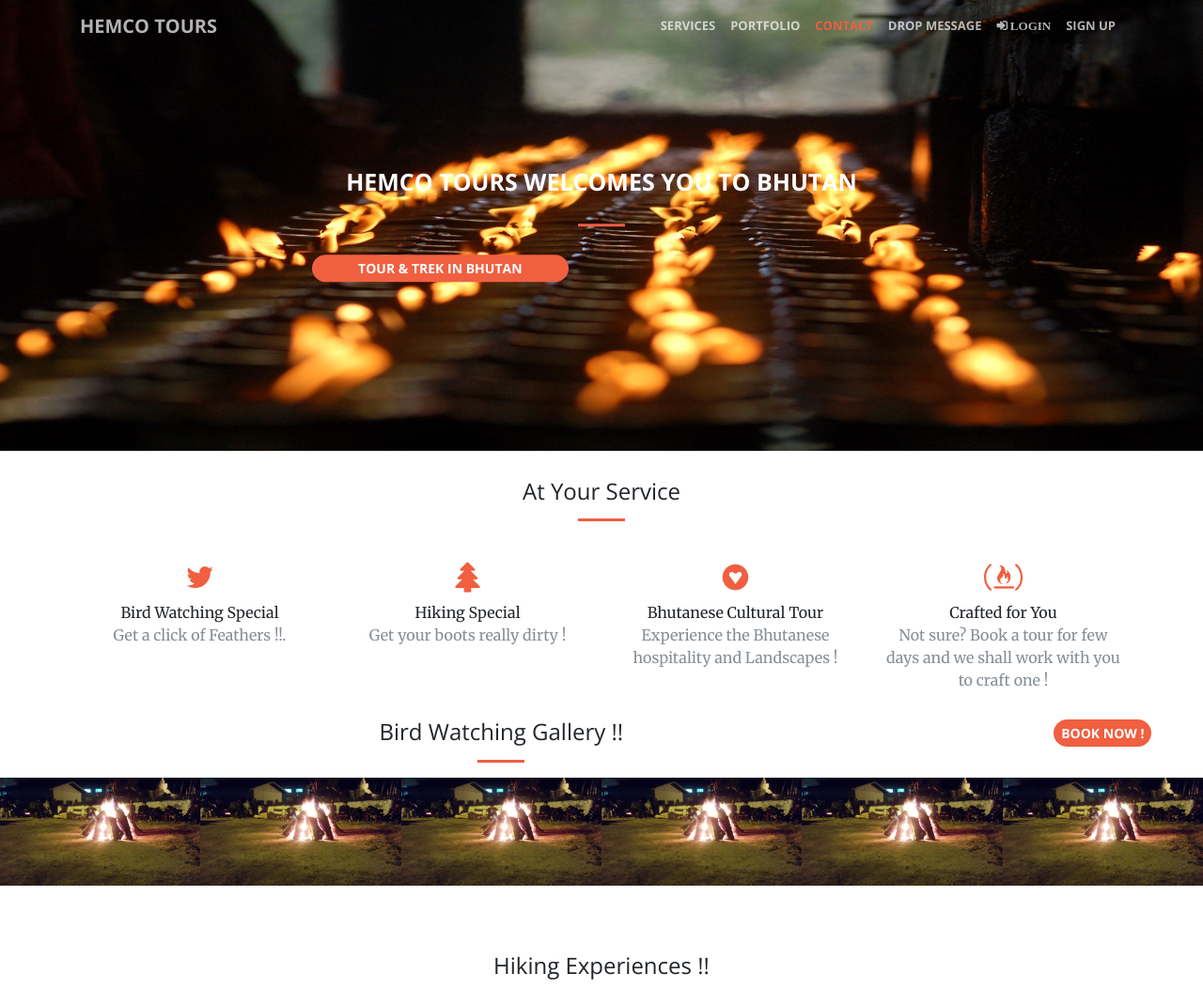
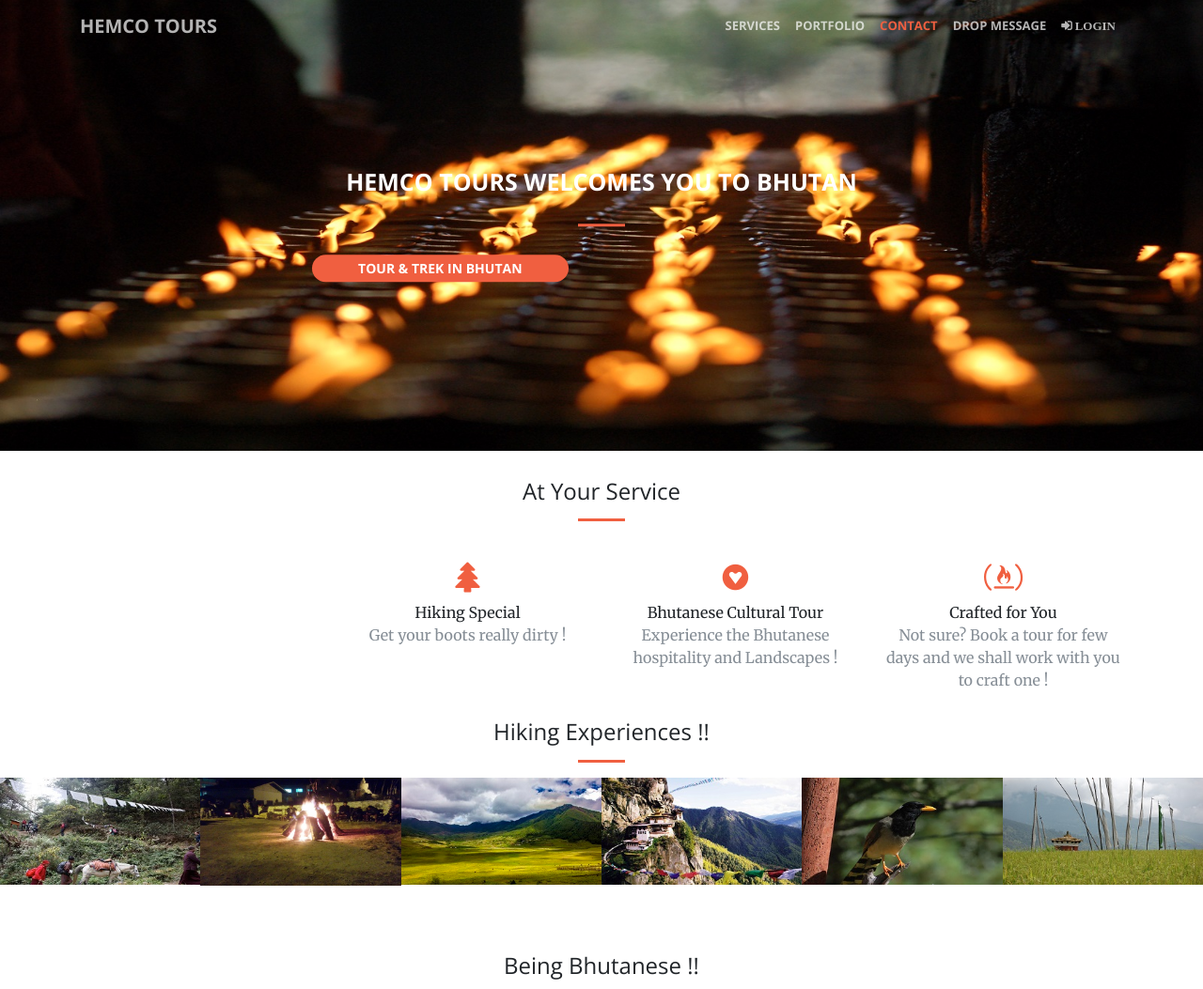
Before and after one commit to tanka/Tourism, a Django app: page / in a window 1280 px wide. Shown: the top 1053 px of the page at 94% size. Run offline with Django 3.2, Linux system fonts and the light colour scheme; some libraries are stand-ins or nearby versions.

Commit message:
uploasding base

```diff
--- a/Tourism/templates/base.html
+++ b/Tourism/templates/base.html
@@ -15,14 +15,15 @@
 
     <!-- Bootstrap core CSS -->
     <!-- <link href="vendor/bootstrap/css/bootstrap.min.css" rel="stylesheet"> -->
-
+    <!-- Load from CDN -->
     <link href="{% static 'ztour/vendor/bootstrap/css/bootstrap.min.css' %}" rel="stylesheet">
 
     <!-- Custom fonts for this template -->
     <!-- <link href="vendor/font-awesome/css/font-awesome.min.css" rel="stylesheet" type="text/css"> -->
+    <!-- Load from CDN -->
     <link href="{% static 'ztour/vendor/font-awesome/css/font-awesome.min.css' %}" rel="stylesheet">
 
-
+    <!-- Load from CDN -->
     <link href='https://fonts.googleapis.com/css?family=Open+Sans:300italic,400italic,600italic,700italic,800italic,400,300,600,700,800' rel='stylesheet' type='text/css'>
     <link href='https://fonts.googleapis.com/css?family=Merriweather:400,300,300italic,400italic,700,700italic,900,900italic' rel='stylesheet' type='text/css'>
 
@@ -83,7 +84,6 @@
         </button>
         <div class="collapse navbar-collapse" id="navbarResponsive">
           <ul class="navbar-nav ml-auto">
-
             <li class="nav-item">
               <a class="nav-link js-scroll-trigger" href="#services">Services</a>
             </li>
@@ -96,17 +96,18 @@
             <li class="nav-item">
               <a class="nav-link js-scroll-trigger" href="/contact">Drop Message</a>
             </li>
+            <!-- <li class="nav-item">
+              {% if user.is_authenticated %}
+              <a class="nav-link js-scroll-trigger" href="/userhandler/{{ request.user.id}}/">User Panel</a>
+              {% else %}
+              <a class="nav-link js-scroll-trigger" href="/signup">Sign Up</a>
+              {% endif %}
+            </li> -->
             <li class="nav-item">
               {% if user.is_authenticated %}
                 <a class="nav-link js-scroll-trigger fa fa-sign-out" aria-hidden="true" href="/accounts/logout/" style="padding-top: 11px"> logout</a>
               {% else %}
               <a class="nav-link js-scroll-trigger fa fa-sign-in" aria-hidden="true" href="/accounts/login/" style="padding-top: 11px"> login</a>
-              {% endif %}
-            </li>
-            <li class="nav-item">
-              {% if user.is_authenticated %}
-              {% else %}
-              <a class="nav-link js-scroll-trigger" href="/signup">Sign Up</a>
               {% endif %}
             </li>
             <!-- <li class="nav-item">
@@ -152,13 +153,13 @@
       <div class="container">
         <div class="row">
           <div class="col-lg-3 col-md-6 text-center">
-            <div class="service-box">
+            <!-- <div class="service-box">
               <a class="nav-link js-scroll-trigger" href="#portfolio">
                 <i class="fa fa-2x fa-twitter text-primary sr-icons"></i>
               </a>
               <h7>Bird Watching Special</h7>
               <p class="text-muted">Get a click of Feathers !!.</p>
-            </div>
+            </div> -->
           </div>
           <div class="col-lg-3 col-md-6 text-center">
             <div class="service-box">
@@ -191,7 +192,7 @@
       </div>
     </section>
 
-    <section class="p-0" id="portfolio">
+   <!--  <section class="p-0" id="portfolio">
       <div class="container-fluid">
         <div class=" row text-center">
             <div class="col-lg-10">
@@ -211,9 +212,7 @@
                   <div class="project-category text-faded">
                     Click
                   </div>
-                  <!-- <div class="project-name">
-                    Project name
-                  </div> -->
+
                 </div>
               </div>
             </a>
@@ -226,9 +225,7 @@
                   <div class="project-category text-faded">
                     Click
                   </div>
-                 <!--  <div class="project-name">
-                    Project Name
-                  </div> -->
+
                 </div>
               </div>
             </a>
@@ -241,9 +238,7 @@
                   <div class="project-category text-faded">
                     Click
                   </div>
-                  <!-- <div class="project-name">
-                    Project Name
-                  </div> -->
+
                 </div>
               </div>
             </a>
@@ -256,9 +251,7 @@
                   <div class="project-category text-faded">
                     Click
                   </div>
-                  <!-- <div class="project-name">
-                    Project Name
-                  </div> -->
+
                 </div>
               </div>
             </a>
@@ -271,9 +264,7 @@
                   <div class="project-category text-faded">
                     Click
                   </div>
-                  <!-- <div class="project-name">
-                    Project Name
-                  </div> -->
+
                 </div>
               </div>
             </a>
@@ -286,20 +277,18 @@
                   <div class="project-category text-faded">
                     Click
                   </div>
-                  <!-- <div class="project-name">
-                    Project Name
-                  </div> -->
+
                 </div>
               </div>
             </a>
           </div>
         </div>
       </div>
-    </section>
+    </section> -->
 
+   <!--  <br/>
     <br/>
-    <br/>
-    <br/>
+    <br/> -->
     <section class="p-0" id="hiking">
       <div class="container-fluid">
         <div class="col-lg-12 text-center">
@@ -308,8 +297,8 @@
         </div>
         <div class="row no-gutter popup-gallery">
           <div class="col-lg-2 col-sm-3">
-            <a class="portfolio-box" href="{% static 'ztour/img/portfolio/fullsize/hiking/hk7.jpg' %}">
-              <img class="img-fluid" src="{% static 'ztour/img/portfolio/thumbnails/hiking/hk7.jpg' %}" alt="">
+            <a class="portfolio-box" href="{% static 'ztour/img/portfolio/fullsize/hiking/hk6.jpg' %}">
+              <img class="img-fluid" src="{% static 'ztour/img/portfolio/thumbnails/hiking/hk6.jpg' %}" alt="">
               <div class="portfolio-box-caption">
                 <div class="portfolio-box-caption-content">
                   <div class="project-category text-faded">
@@ -338,8 +327,8 @@
             </a>
           </div>
           <div class="col-lg-2 col-sm-3">
-            <a class="portfolio-box" href="{% static 'ztour/img/portfolio/fullsize/hiking/hk7.jpg' %}">
-              <img class="img-fluid" src="{% static 'ztour/img/portfolio/thumbnails/hiking/hk7.jpg' %}" alt="">
+            <a class="portfolio-box" href="{% static 'ztour/img/portfolio/fullsize/hiking/hk8.jpg' %}">
+              <img class="img-fluid" src="{% static 'ztour/img/portfolio/thumbnails/hiking/hk8.jpg' %}" alt="">
               <div class="portfolio-box-caption">
                 <div class="portfolio-box-caption-content">
                   <div class="project-category text-faded">
@@ -353,8 +342,8 @@
             </a>
           </div>
           <div class="col-lg-2 col-sm-3">
-            <a class="portfolio-box" href="{% static 'ztour/img/portfolio/fullsize/hiking/hk7.jpg' %}">
-              <img class="img-fluid" src="{% static 'ztour/img/portfolio/thumbnails/hiking/hk7.jpg' %}" alt="">
+            <a class="portfolio-box" href="{% static 'ztour/img/portfolio/fullsize/hiking/hk9.jpg' %}">
+              <img class="img-fluid" src="{% static 'ztour/img/portfolio/thumbnails/hiking/hk9.jpg' %}" alt="">
               <div class="portfolio-box-caption">
                 <div class="portfolio-box-caption-content">
                   <div class="project-category text-faded">
@@ -368,8 +357,8 @@
             </a>
           </div>
           <div class="col-lg-2 col-sm-3">
-            <a class="portfolio-box" href="{% static 'ztour/img/portfolio/fullsize/hiking/hk7.jpg' %}">
-              <img class="img-fluid" src="{% static 'ztour/img/portfolio/thumbnails/hiking/hk7.jpg' %}" alt="">
+            <a class="portfolio-box" href="{% static 'ztour/img/portfolio/fullsize/hiking/hk10.jpg' %}">
+              <img class="img-fluid" src="{% static 'ztour/img/portfolio/thumbnails/hiking/hk10.jpg' %}" alt="">
               <div class="portfolio-box-caption">
                 <div class="portfolio-box-caption-content">
                   <div class="project-category text-faded">
@@ -383,8 +372,8 @@
             </a>
           </div>
           <div class="col-lg-2 col-sm-3">
-            <a class="portfolio-box" href="{% static 'ztour/img/portfolio/fullsize/hiking/hk7.jpg' %}">
-              <img class="img-fluid" src="{% static 'ztour/img/portfolio/thumbnails/hiking/hk7.jpg' %}" alt="">
+            <a class="portfolio-box" href="{% static 'ztour/img/portfolio/fullsize/hiking/hk11.jpg' %}">
+              <img class="img-fluid" src="{% static 'ztour/img/portfolio/thumbnails/hiking/hk11.jpg' %}" alt="">
               <div class="portfolio-box-caption">
                 <div class="portfolio-box-caption-content">
                   <div class="project-category text-faded">
@@ -412,8 +401,8 @@
         </div>
         <div class="row no-gutter popup-gallery">
           <div class="col-lg-2 col-sm-3">
-            <a class="portfolio-box" href="{% static 'ztour/img/portfolio/fullsize/beingbhutanese/bb7.jpg' %}">
-              <img class="img-fluid" src="{% static 'ztour/img/portfolio/thumbnails/beingbhutanese/bb7.jpg' %}" alt="">
+            <a class="portfolio-box" href="{% static 'ztour/img/portfolio/fullsize/beingbhutanese/bb8.jpg' %}">
+              <img class="img-fluid" src="{% static 'ztour/img/portfolio/thumbnails/beingbhutanese/bb8.jpg' %}" alt="">
               <div class="portfolio-box-caption">
                 <div class="portfolio-box-caption-content">
                   <div class="project-category text-faded">
@@ -427,8 +416,8 @@
             </a>
           </div>
           <div class="col-lg-2 col-sm-3">
-            <a class="portfolio-box" href="{% static 'ztour/img/portfolio/fullsize/beingbhutanese/bb7.jpg' %}">
-              <img class="img-fluid" src="{% static 'ztour/img/portfolio/thumbnails/beingbhutanese/bb7.jpg' %}" alt="">
+            <a class="portfolio-box" href="{% static 'ztour/img/portfolio/fullsize/beingbhutanese/bb9.jpg' %}">
+              <img class="img-fluid" src="{% static 'ztour/img/portfolio/thumbnails/beingbhutanese/bb9.jpg' %}" alt="">
               <div class="portfolio-box-caption">
                 <div class="portfolio-box-caption-content">
                   <div class="project-category text-faded">
@@ -442,8 +431,8 @@
             </a>
           </div>
           <div class="col-lg-2 col-sm-3">
-            <a class="portfolio-box" href="{% static 'ztour/img/portfolio/fullsize/beingbhutanese/bb7.jpg' %}">
-              <img class="img-fluid" src="{% static 'ztour/img/portfolio/thumbnails/beingbhutanese/bb7.jpg' %}" alt="">
+            <a class="portfolio-box" href="{% static 'ztour/img/portfolio/fullsize/beingbhutanese/bb13.jpg' %}">
+              <img class="img-fluid" src="{% static 'ztour/img/portfolio/thumbnails/beingbhutanese/bb13.jpg' %}" alt="">
               <div class="portfolio-box-caption">
                 <div class="portfolio-box-caption-content">
                   <div class="project-category text-faded">
@@ -457,8 +446,8 @@
             </a>
           </div>
           <div class="col-lg-2 col-sm-3">
-            <a class="portfolio-box" href="{% static 'ztour/img/portfolio/fullsize/beingbhutanese/bb7.jpg' %}">
-              <img class="img-fluid" src="{% static 'ztour/img/portfolio/thumbnails/beingbhutanese/bb7.jpg' %}" alt="">
+            <a class="portfolio-box" href="{% static 'ztour/img/portfolio/fullsize/beingbhutanese/bb10.jpg' %}">
+              <img class="img-fluid" src="{% static 'ztour/img/portfolio/thumbnails/beingbhutanese/bb10.jpg' %}" alt="">
               <div class="portfolio-box-caption">
                 <div class="portfolio-box-caption-content">
                   <div class="project-category text-faded">
@@ -472,8 +461,8 @@
             </a>
           </div>
           <div class="col-lg-2 col-sm-3">
-            <a class="portfolio-box" href="{% static 'ztour/img/portfolio/fullsize/beingbhutanese/bb7.jpg' %}">
-              <img class="img-fluid" src="{% static 'ztour/img/portfolio/thumbnails/beingbhutanese/bb7.jpg' %}" alt="">
+            <a class="portfolio-box" href="{% static 'ztour/img/portfolio/fullsize/beingbhutanese/bb11.jpg' %}">
+              <img class="img-fluid" src="{% static 'ztour/img/portfolio/thumbnails/beingbhutanese/bb11.jpg' %}" alt="">
               <div class="portfolio-box-caption">
                 <div class="portfolio-box-caption-content">
                  <div class="project-category text-faded">
@@ -487,8 +476,8 @@
             </a>
           </div>
           <div class="col-lg-2 col-sm-3">
-            <a class="portfolio-box" href="{% static 'ztour/img/portfolio/fullsize/beingbhutanese/bb7.jpg' %}">
-              <img class="img-fluid" src="{% static 'ztour/img/portfolio/thumbnails/beingbhutanese/bb7.jpg' %}" alt="">
+            <a class="portfolio-box" href="{% static 'ztour/img/portfolio/fullsize/beingbhutanese/bb15.jpg' %}">
+              <img class="img-fluid" src="{% static 'ztour/img/portfolio/thumbnails/beingbhutanese/bb15.jpg' %}" alt="">
               <div class="portfolio-box-caption">
                 <div class="portfolio-box-caption-content">
                   <div class="project-category text-faded">
```
